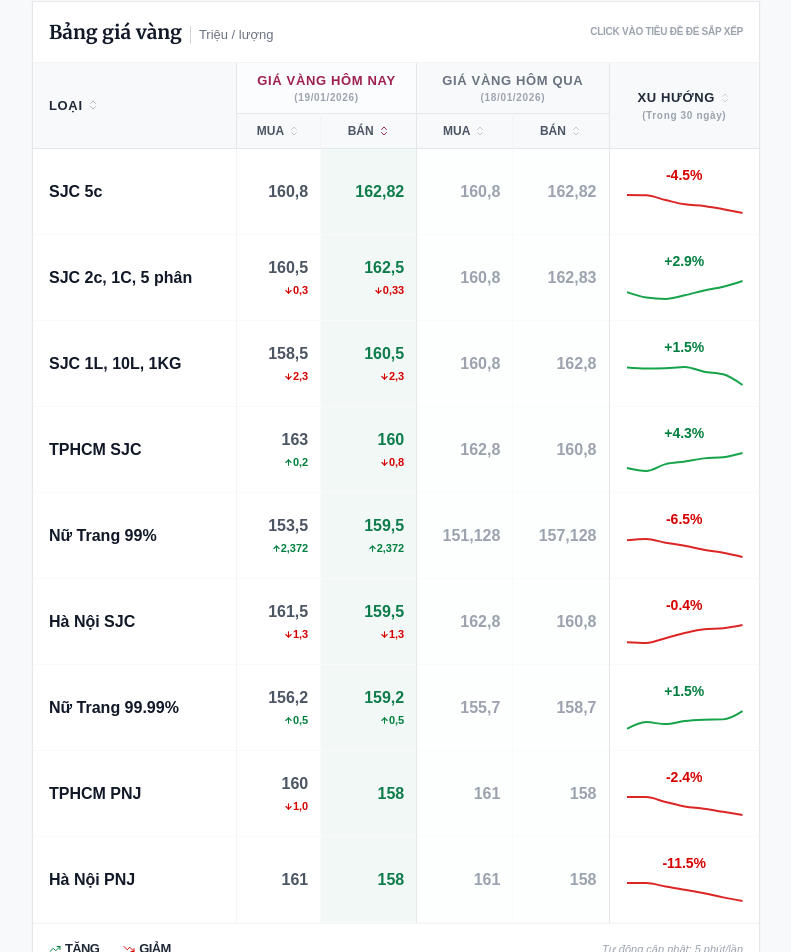
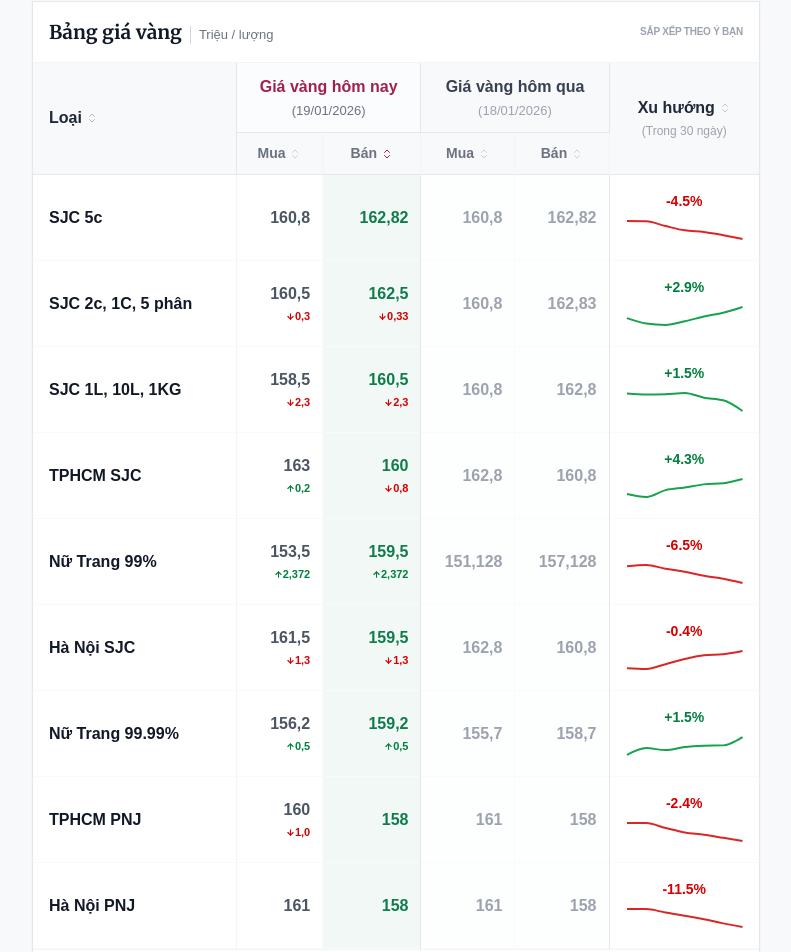
Before and after one commit to thienkhoi1802/VnExpress-Gi-V-ng, a React (Vite) app: page / in a window 1280 px wide. Shown: the part 1038-1990 px from the top of the page, without its empty margins (244-1035 px from the left). Built offline with nearby package versions, Linux system fonts and the light colour scheme.

Commit message:
fix(ui): Refine table headers and market data display
Adjusts font sizes, spacing, and text labels in the GoldTable and MarketHighlights components for improved readability and clarity. Also corrects labels for bid/ask prices in market data.

```diff
--- a/components/GoldTable.tsx
+++ b/components/GoldTable.tsx
@@ -113,14 +113,14 @@
             Triệu / lượng
           </span>
         </div>
-        <div className="text-[10px] text-gray-400 font-bold uppercase tracking-tight hidden sm:block">Click vào tiêu đề để sắp xếp</div>
+        <div className="text-[10px] text-gray-400 font-bold uppercase tracking-tight hidden sm:block font-sans">Sắp xếp theo ý bạn</div>
       </div>
 
       <div className="w-full overflow-x-auto no-scrollbar">
         <table className="w-full text-left border-collapse min-w-[320px]">
           <thead>
             {/* Tầng 1: Tiêu đề chính */}
-            <tr className="bg-[#f8f9fb] border-b border-gray-200 text-[11px] sm:text-[13px] text-gray-500 font-bold uppercase tracking-wider">
+            <tr className="bg-[#f8f9fb] border-b border-gray-200 text-[12px] sm:text-[16px] text-gray-600 font-bold">
               <th
                 rowSpan={2}
                 onClick={() => handleSort('name')}
@@ -131,17 +131,17 @@
                  </div>
               </th>
 
-              <th colSpan={2} className="p-1 sm:p-2 text-center border-r border-gray-200 bg-white/50">
+              <th colSpan={2} className="p-1 sm:p-3 text-center border-r border-gray-200 bg-white/50">
                 <div className="flex flex-col items-center">
                     <span className="text-[#9f224e] font-black">Giá vàng hôm nay</span>
-                    <span className="text-[9px] sm:text-[10px] font-bold text-gray-400 normal-case">({todayStr})</span>
+                    <span className="text-[10px] sm:text-[13px] font-medium text-gray-500 mt-0.5">({todayStr})</span>
                 </div>
               </th>
 
-              <th colSpan={2} className="hidden md:table-cell p-1 sm:p-2 text-center border-r border-gray-200">
+              <th colSpan={2} className="hidden md:table-cell p-1 sm:p-3 text-center border-r border-gray-200">
                 <div className="flex flex-col items-center">
-                    <span>Giá vàng hôm qua</span>
-                    <span className="text-[9px] sm:text-[10px] font-bold text-gray-400 normal-case">({yesterdayStr})</span>
+                    <span className="text-gray-700">Giá vàng hôm qua</span>
+                    <span className="text-[10px] sm:text-[13px] font-medium text-gray-400 mt-0.5">({yesterdayStr})</span>
                 </div>
               </th>
 
@@ -155,18 +155,18 @@
                         <span className="text-gray-800">Xu hướng</span>
                         <ChevronsUpDown size={12} className={sortConfig.key === 'change30d' ? 'text-[#9f224e]' : 'opacity-30'} />
                     </div>
-                    <span className="text-[9px] sm:text-[10px] font-bold text-gray-400 normal-case">(Trong 30 ngày)</span>
+                    <span className="text-[9px] sm:text-[12px] font-medium text-gray-400 mt-0.5">(Trong 30 ngày)</span>
                 </div>
               </th>
             </tr>
 
             {/* Tầng 2: Mua/Bán với Sorting */}
-            <tr className="bg-[#f8f9fb] border-b border-gray-200 text-[10px] sm:text-[12px] text-gray-600 font-bold uppercase">
-              <SortHeader label="Mua" sortKey="todayBuy" className="p-1.5 sm:p-2 border-r border-gray-100" />
-              <SortHeader label="Bán" sortKey="todaySell" className="p-1.5 sm:p-2 border-r border-gray-200" />
+            <tr className="bg-[#f8f9fb] border-b border-gray-200 text-[11px] sm:text-[14px] text-gray-500 font-bold">
+              <SortHeader label="Mua" sortKey="todayBuy" className="p-1.5 sm:p-2.5 border-r border-gray-100" />
+              <SortHeader label="Bán" sortKey="todaySell" className="p-1.5 sm:p-2.5 border-r border-gray-100" />
 
-              <SortHeader label="Mua" sortKey="yesterdayBuy" className="hidden md:table-cell p-1.5 sm:p-2 border-r border-gray-100" />
-              <SortHeader label="Bán" sortKey="yesterdaySell" className="hidden md:table-cell p-1.5 sm:p-2 border-r border-gray-200" />
+              <SortHeader label="Mua" sortKey="yesterdayBuy" className="hidden md:table-cell p-1.5 sm:p-2.5 border-r border-gray-100" />
+              <SortHeader label="Bán" sortKey="yesterdaySell" className="hidden md:table-cell p-1.5 sm:p-2.5 border-r border-gray-100" />
             </tr>
           </thead>
 
@@ -235,11 +235,11 @@
       <div className="bg-white p-2.5 sm:p-4 border-t border-gray-100 font-sans">
         <div className="flex flex-wrap items-center justify-between gap-3 text-[10px] sm:text-xs text-gray-500">
             <div className="flex items-center gap-3 sm:gap-6">
-                <div className="flex items-center gap-1 font-bold text-gray-800 uppercase tracking-tighter">
-                    <TrendingUp size={12} className="text-[#007f3f]" /> <span>TĂNG</span>
+                <div className="flex items-center gap-1 font-bold text-gray-700 tracking-tight">
+                    <TrendingUp size={12} className="text-[#007f3f]" /> <span>Tăng</span>
                 </div>
-                <div className="flex items-center gap-1 font-bold text-gray-800 uppercase tracking-tighter">
-                    <TrendingDown size={12} className="text-[#d60000]" /> <span>GIẢM</span>
+                <div className="flex items-center gap-1 font-bold text-gray-700 tracking-tight">
+                    <TrendingDown size={12} className="text-[#d60000]" /> <span>Giảm</span>
                 </div>
             </div>
             <div className="italic text-[9px] sm:text-[11px] text-gray-400 font-medium ml-auto">
```
Also changed, not shown: components/MarketHighlights.tsx (+46 -48 lines).
